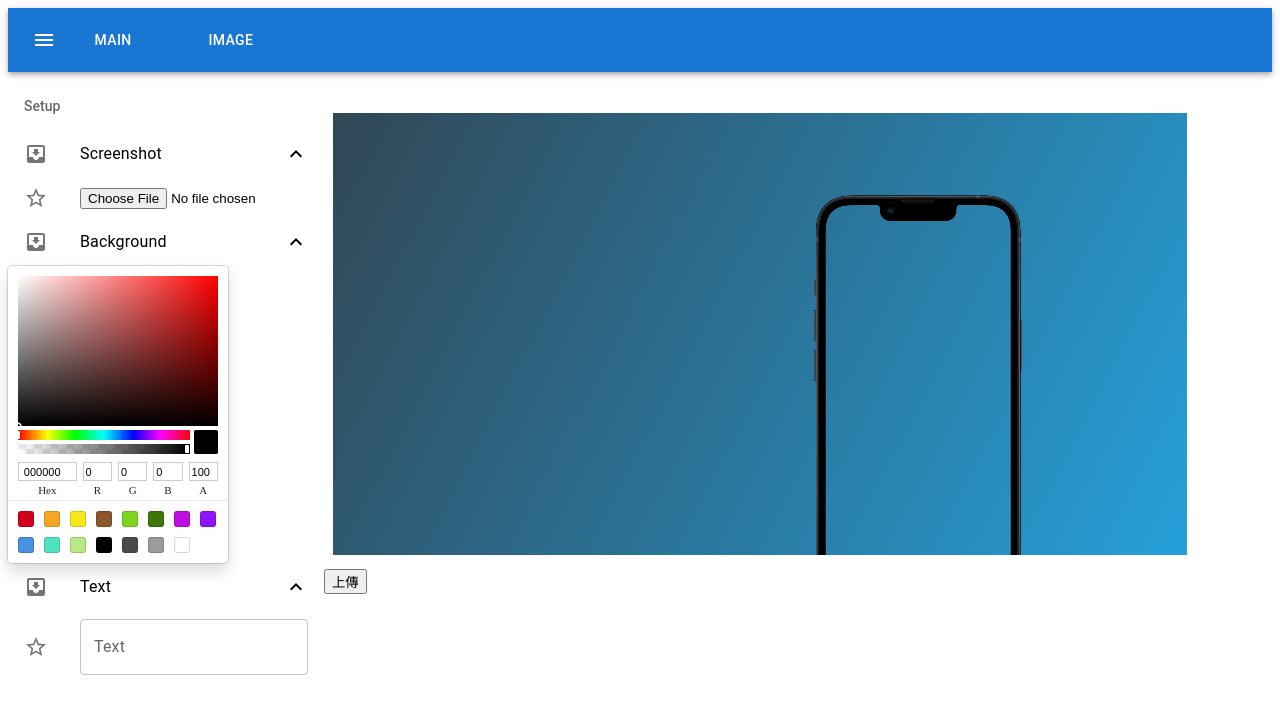
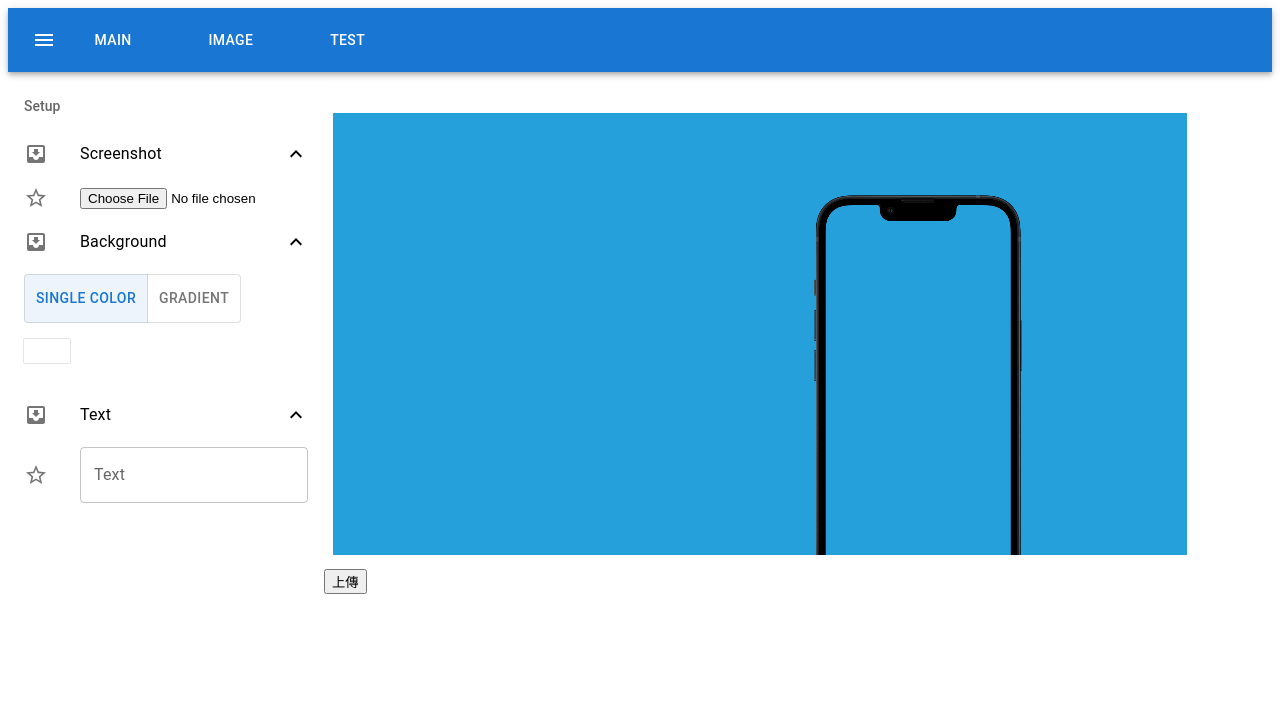
Before and after one commit to hycmatthew/reactDemo, a React app in the folder react-demo/: page /preview in a window 1280 px wide. Shown: the top 714 px of the page. Built offline with nearby package versions, Linux system fonts and the light colour scheme.

Commit message:
update color function

```diff
--- a/react-demo/src/App.js
+++ b/react-demo/src/App.js
@@ -2,6 +2,7 @@ import React from "react";
 import './App.scss';
 import { MainPage } from './MainPage.js';
 import { Provider } from './ImageContext.js';
+import { SketchExample } from './TestPage';
 import {BrowserRouter as Router, Switch, Route, Link} from "react-router-dom";
 
 export const App = () => {
@@ -11,6 +12,9 @@ export const App = () => {
                 <Route path="/preview">
                     <Provider />
                 </Route>
+                <Route path="/test">
+                    <SketchExample />
+                </Route>
                 <Route exact path="/">
                     <MainPage />
                 </Route>
--- a/react-demo/src/App.scss
+++ b/react-demo/src/App.scss
@@ -59,3 +59,31 @@
     display: inline-block;
     width: 75%;
 }
+
+.material-picker{
+    display: block;
+}
+
+.background-color-block{
+    padding: 5px;
+    border-radius: 1px;
+    box-shadow: 0 0 0 1px rgba(0,0,0,.1);
+    display: inline-block;
+    cursor: pointer;
+
+    .background-color-btn{
+        width: 36px;
+        height: 14px;
+        border-radius: 2px;
+    }
+}
+
+.background-color-popup{
+    position: absolute;
+    z-index: 2;
+
+    .background-color-cover{
+        position: fixed;
+        inset: 0px;
+    }
+}
--- a/react-demo/src/ImageContext.js
+++ b/react-demo/src/ImageContext.js
@@ -7,11 +7,15 @@ export function Context(){
     const [state, dispatch] = useReducer(dataReducer, initialState);
 }
 
- const initialState = {
+export const backgroundTypeEnum = Object.freeze({"single":1, "gradient":2, "imgae":3})
+
+const initialState = {
     imageFiles: {},
     containImage: false,
     inputText: '',
-    backgroundColor: '',
+    backgroundType: backgroundTypeEnum.single,
+    backgroundColor: ['#26a0da'],
+    backgroundColorPos: [0]
 };
 
 function dataReducer(state, action) {
@@ -21,7 +25,7 @@ function dataReducer(state, action) {
         case 'updateInputImage':
             return { ...state, 'imageFiles': action.imageFiles, 'containImage': action.containImage};
         case 'updateBackgroundColor':
-            return { ...state, 'backgroundColor': action.backgroundColor};
+            return { ...state, 'backgroundType': action.backgroundType, 'backgroundColor': action.backgroundColor, 'backgroundColorPos': action.backgroundColorPos};
         default:
             return state
     }
--- a/react-demo/src/PageWindow.js
+++ b/react-demo/src/PageWindow.js
@@ -5,7 +5,6 @@ import { useLocation } from "react-router";
 import { TopMenu } from './TopMenu.js';
 import { SideMenu } from "./SideMenu.js";
 import { Context } from "./ImageContext.js";
-import regeneratorRuntime from "regenerator-runtime";
 
 export function PageWindow() {
 
@@ -50,8 +49,8 @@ export function PageWindow() {
         canvas.height = deviceSize[0];
         let ctx = canvas.getContext("2d");
         let grd = ctx.createLinearGradient(0, 0, deviceSize[1], deviceSize[0]);
-        grd.addColorStop(0, '#314755');
-        grd.addColorStop(1, '#26a0da');
+        grd.addColorStop(0, state.backgroundColor);
+        grd.addColorStop(1, state.backgroundColor);
         ctx.fillStyle = grd;
         ctx.fillRect(0, 0, deviceSize[1], deviceSize[0]);
 
--- a/react-demo/src/SideMenu.js
+++ b/react-demo/src/SideMenu.js
@@ -1,24 +1,36 @@
 import React, { useState, useEffect, useReducer, useContext }  from "react";
 import ListSubheader from '@material-ui/core/ListSubheader';
 import List from '@material-ui/core/List';
+import ListItem from '@material-ui/core/ListItem';
 import ListItemButton from '@material-ui/core/ListItemButton';
 import ListItemIcon from '@material-ui/core/ListItemIcon';
 import ListItemText from '@material-ui/core/ListItemText';
+import ToggleButton from '@material-ui/core/ToggleButton';
+import ToggleButtonGroup from '@material-ui/core/ToggleButtonGroup';
 import Collapse from '@material-ui/core/Collapse';
 import InboxIcon from '@material-ui/icons/MoveToInbox';
-import DraftsIcon from '@material-ui/icons/Drafts';
 import TextField from '@material-ui/core/TextField';
 import ExpandLess from '@material-ui/icons/ExpandLess';
 import ExpandMore from '@material-ui/icons/ExpandMore';
 import StarBorder from '@material-ui/icons/StarBorder';
-import { SketchPicker } from 'react-color';
-import { Context } from "./ImageContext.js";
+import { SketchPicker, ChromePicker , MaterialPicker } from 'react-color';
+import { backgroundTypeEnum, Context } from "./ImageContext.js";
 
 export function SideMenu() {
+    const initColorLogic = [
+        { id: 1, color: { r: '241',g: '112',b: '19', a: '1' }, colorPos: 0 },
+        { id: 1, color: { r: '241',g: '112',b: '19', a: '1' }, colorPos: 0 },
+        { id: 1, color: { r: '241',g: '112',b: '19', a: '1' }, colorPos: 0 }
+    ];
+
     const [openScreenshot, setOpenScreenshot] = React.useState(true);
     const [openBackground, setOpenBackground] = React.useState(true);
     const [openText, setOpenText] = React.useState(true);
     const { state, dispatch } = useContext(Context);
+    const [backgroundType, setBackgroundType] = React.useState("single");
+    const [openColorPicker, setOpenColorPicker] = React.useState(false);
+
+    const [colorList, setColorList] = React.useState(initColorLogic);
 
     const updateScreenshotList = () => {
         setOpenScreenshot(!openScreenshot);
@@ -32,29 +44,74 @@ export function SideMenu() {
         setOpenText(!openText);
     }
 
-    function handleChange(color, event) {
-        color = {
-            hex: '#333',
-            rgb: {
-              r: 51,
-              g: 51,
-              b: 51,
-              a: 1,
-            }
-         }
-    }
+    const updateBackgroundType = (type) => {
+        setBackgroundType(type);
+    };
 
     const updateInputText = (str) => {
         dispatch({ type: 'updateTextStr', inputText: str});
     }
 
-    const updateBackgroundColor = (color) => {
-        console.log(color);
-        dispatch({ type: 'updateBackgroundColor', backgroundColor: color});
+    const updateBackgroundColor = (type, color) => {
+        dispatch({ type: 'updateBackgroundColor', backgroundType: type, backgroundColor: color, backgroundColorPos: 1});
     }
 
     const uploadImage = (e) =>{
         dispatch({ type: 'updateInputImage', imageFiles: e.target.files[0], containImage: true});
+    }
+
+    const handleClick = () => {
+        console.log("handleClick");
+        setOpenColorPicker(!openColorPicker);
+    };
+
+    const handleClose = () => {
+        console.log("handleClose");
+        setOpenColorPicker(false);
+    };
+
+    const handleChange = (value, color) => {
+        let newList = colorList.map(item => {
+            item.color = color
+            return item
+        });
+        updateBackgroundColor(backgroundTypeEnum.single, color.hex);
+
+        setColorList(newList);
+    }
+
+    const setBackgroundBlock = () =>{
+        if(backgroundType === "single"){
+            return (
+                <ListItem>
+                    <div>
+                    <div className="background-color-block" onClick={ handleClick }>
+                        <div className="background-color-btn" style={{background: colorList[0].color.hex}} />
+                    </div>
+                    <p>{ colorList.id }</p>
+                    {openColorPicker?<div className="background-color-popup">
+                        <div className="background-color-cover" onClick={ handleClose }></div>
+                        <ChromePicker idNum={ colorList[0].id } color={ colorList[0].color } onChange={ color => {handleChange(1, color)} } />
+                    </div>:null}
+                    </div>
+                </ListItem>
+            );
+        }else{
+            let blockPickerList = [];
+            for(let i=0; i<=colorList.length-1; i++){
+                blockPickerList.push(
+                <div key={ colorList[i].id } className="colorpicker-block">
+                    <MaterialPicker triangle="hide" color={colorList[0].color} onChangeComplete={color => {updateBackgroundColor(color.hex)}} />
+                    <TextField className="colorpicker-input" fullWidth id="outlined-basic" label="Text" variant="outlined" />
+                </div>);
+            }
+
+            return (
+                <ListItem>
+                    {blockPickerList}
+                </ListItem>
+            );
+        }
     }
 
     return (
@@ -85,7 +142,13 @@ export function SideMenu() {
             </ListItemButton>
             <Collapse in={openBackground} timeout="auto" unmountOnExit>
                 <List component="div" disablePadding>
-                    <SketchPicker color={state.backgroundColor} onChangeComplete={color => {updateBackgroundColor(color.hex)}} />
+                    <ListItem>
+                        <ToggleButtonGroup color="primary" value={backgroundType} exclusive onChange={e => updateBackgroundType(e.target.value)}>
+                        <ToggleButton value="single">Single Color</ToggleButton>
+                        <ToggleButton value="gradient">Gradient</ToggleButton>
+                        </ToggleButtonGroup>
+                    </ListItem>
+                    {setBackgroundBlock()}
                 </List>
             </Collapse>
             <ListItemButton onClick={updateOpenText}>
--- /dev/null
+++ b/react-demo/src/TestPage.js
@@ -0,0 +1,47 @@
+'use strict'
+
+import React from 'react'
+import { SketchPicker } from 'react-color'
+import List from '@material-ui/core/List';
+import ListItem from '@material-ui/core/ListItem';
+
+export class SketchExample extends React.Component {
+  state = {
+    displayColorPicker: false,
+    color: {
+      r: '241',
+      g: '112',
+      b: '19',
+      a: '1',
+    },
+  };
+
+  handleClick = () => {
+    this.setState({ displayColorPicker: !this.state.displayColorPicker })
+  };
+
+  handleClose = () => {
+    this.setState({ displayColorPicker: false })
+  };
+
+  handleChange = (color) => {
+    this.setState({ color: color.rgb })
+  };
+
+  render() {
+    return (
+        <List>
+            <ListItem>
+            <div className="background-color-block" onClick={ this.handleClick }>
+            <div className="background-color-btn" />
+            </div>
+            { this.state.displayColorPicker ? <div lassName="background-color-popup">
+            <div className="background-color-cover" onClick={ this.handleClose }/>
+            <SketchPicker color={ this.state.color } onChange={ this.handleChange } />
+            </div> : null }
+
+        </ListItem>
+      </List>
+    )
+  }
+}
--- a/react-demo/src/TopMenu.js
+++ b/react-demo/src/TopMenu.js
@@ -15,6 +15,7 @@ export function TopMenu() {
                 <MenuIcon />
                 <Link to="/"><Button>Main</Button></Link>
                 <Link to="/preview"><Button>Image</Button></Link>
+                <Link to="/test"><Button>Test</Button></Link>
             </Toolbar>
         </AppBar>
     </Box>
```
